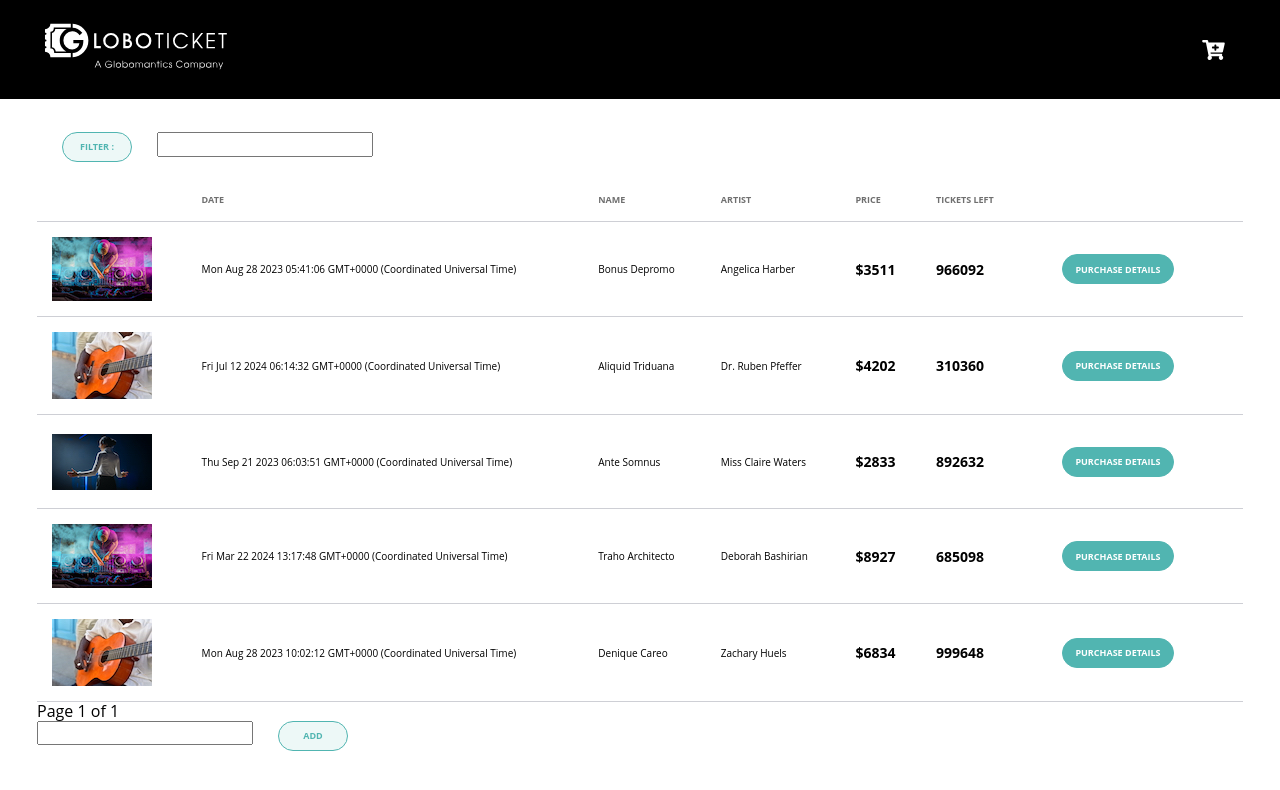
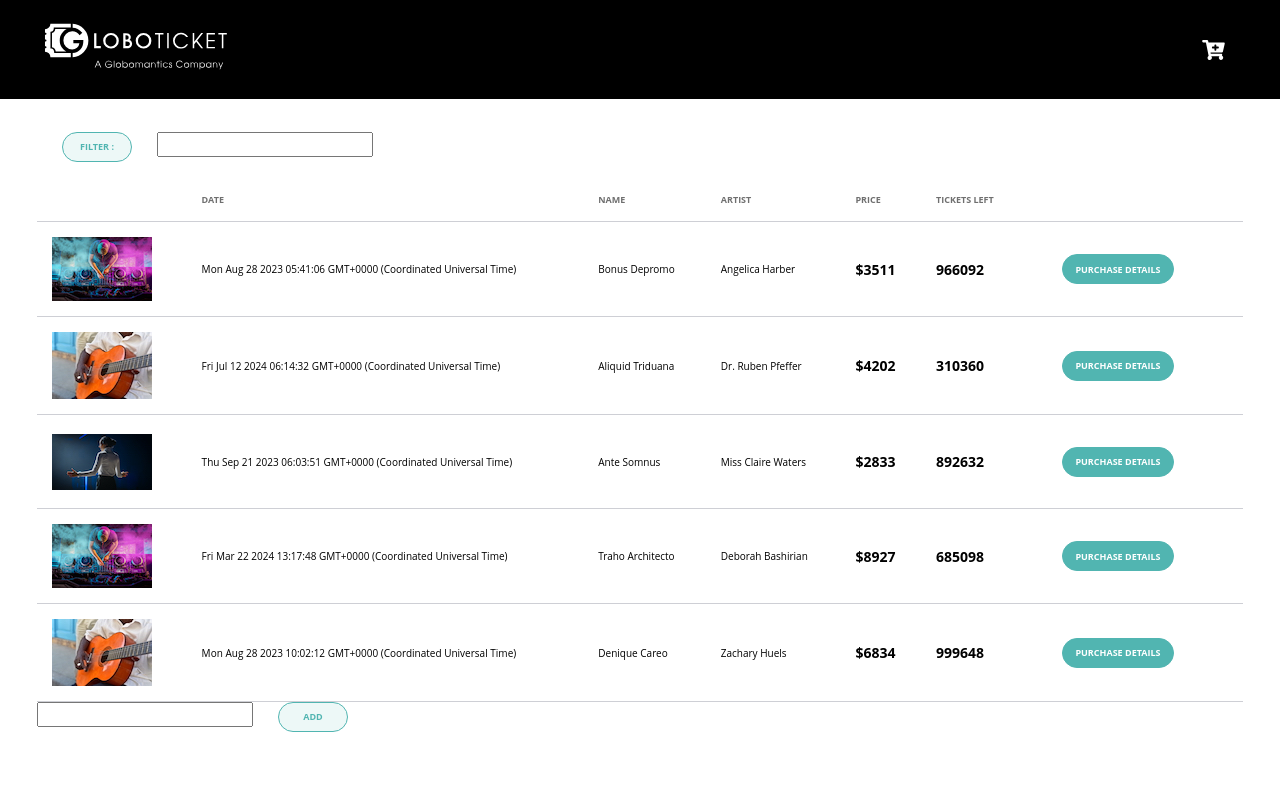
Before and after one commit to riffelj/globotickets, a React (Create React App) app: page / in a window 1280 px wide. Shown: the top 790 px of the page. Built offline with nearby package versions, Linux system fonts and the light colour scheme.

Commit message:
Replace pagination with infinite scroll

```diff
--- a/src/Catalog.jsx
+++ b/src/Catalog.jsx
@@ -60,6 +60,28 @@ export default class Catalog extends Component {
 		super(props)
 		this.generatorNumberInput = React.createRef()
 		this.filterInput = React.createRef()
+		this.bottomDetector = React.createRef()
+	}
+
+	//override
+	componentDidMount() {
+		var options = {
+			threshold: 1.0,
+		}
+
+		const observer = new IntersectionObserver(
+			this.nextPage.bind(this),
+			options
+		)
+		observer.observe(this.bottomDetector.current)
+	}
+
+	//override
+	componentDidUpdate() {
+		const viewbox = this.bottomDetector.current.getBoundingClientRect()
+		if (viewbox.top < window.innerHeight && this.state.currentPage < this.totalPages) {
+			this.nextPage()
+		}
 	}
 
 	generateEvents() {
@@ -100,7 +122,8 @@ export default class Catalog extends Component {
 			)
 		}
 
-		const filteredPages = new Pagination(filteredEvents, 5)
+		const filteredPages = new Pagination(filteredEvents, 1)
+		this.totalPages = filteredPages.getTotalPages()
 
 		return (
 			<div class="container">
@@ -137,19 +160,15 @@ export default class Catalog extends Component {
 							</thead>
 							<tbody>
 								{filteredPages
-									.getPage(this.state.currentPage)
+									.getUptoPage(this.state.currentPage)
 									.map((ed, i) => (
 										<Event data={ed} key={i} />
 									))}
 							</tbody>
 						</table>
 
-						<PageNavigation
-							nextPageHandler={this.nextPage.bind(this)}
-							previousPageHandler={this.previousPage.bind(this)}
-							currentPage={this.state.currentPage}
-							totalPages={filteredPages.getTotalPages()}
-						></PageNavigation>
+						<div ref={this.bottomDetector}></div>
+
 					</div>
 					<input
 						type="number"
--- a/src/pagination.js
+++ b/src/pagination.js
@@ -11,6 +11,11 @@ export class Pagination {
 
     getTotalPages() {
         return Math.ceil(this.data.length / this.pageSize)
+    }
+
+    getUptoPage(n) {
+        const offset = n * this.pageSize
+        return this.data.slice(0, offset + this.pageSize)
     }
 }
 
```
